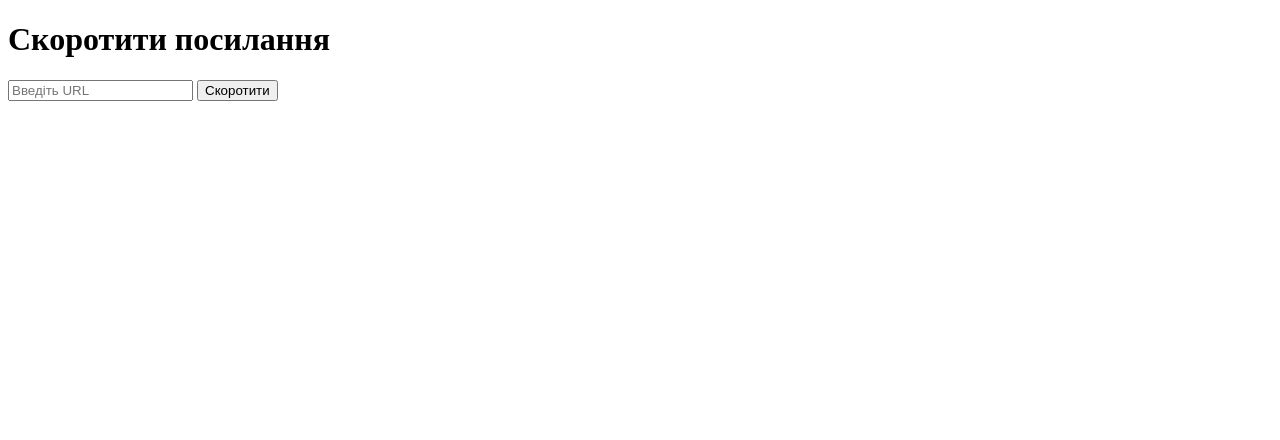
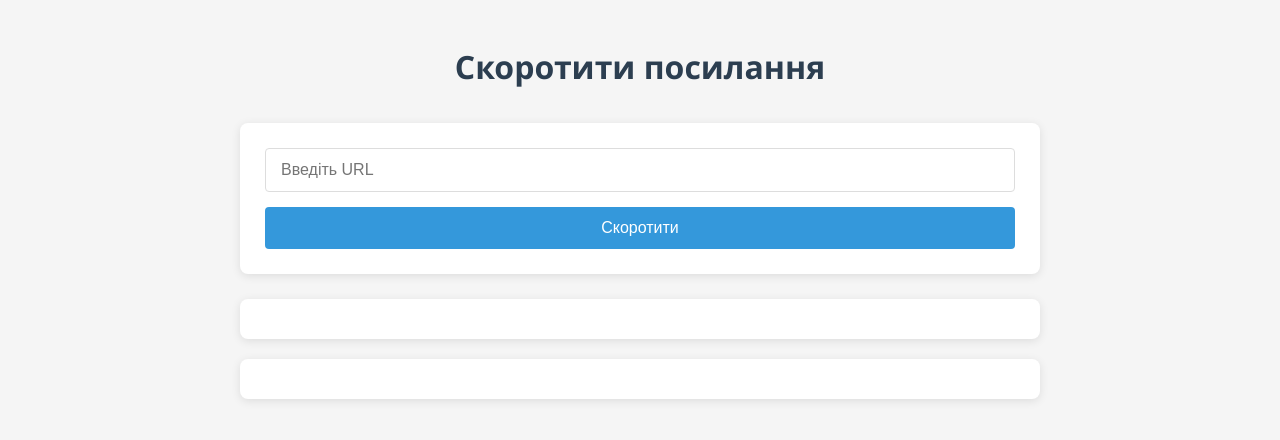
Before and after one commit to stillness03/Link_shortening_service, a Django app: page / in a window 1280 px wide. Shown: the top 440 px of the page. Run offline with Django 5.2, Linux system fonts and the light colour scheme.

Commit message:
Added requirements.txt and static/css

```diff
--- a/link_shortening/api_shortening_link/models.py
+++ b/link_shortening/api_shortening_link/models.py
@@ -4,7 +4,7 @@ from datetime import timedelta
 
 
 def get_default():
-    return timezone.now() + timedelta(minutes=3)
+    return timezone.now() + timedelta(minutes=1)
 
 
 class ShortenedLink(models.Model):
--- /dev/null
+++ b/link_shortening/api_shortening_link/static/css/base.css
@@ -0,0 +1,97 @@
+body {
+  font-family: "Segoe UI", Tahoma, Geneva, Verdana, sans-serif;
+  line-height: 1.6;
+  margin: 0;
+  padding: 20px;
+  background-color: #f5f5f5;
+  color: #333;
+  max-width: 800px;
+  margin: 0 auto;
+}
+
+h1 {
+  color: #2c3e50;
+  text-align: center;
+  margin-bottom: 30px;
+  font-weight: 600;
+}
+
+#shorten-form {
+  display: flex;
+  flex-direction: column;
+  gap: 15px;
+  background: white;
+  padding: 25px;
+  border-radius: 8px;
+  box-shadow: 0 2px 10px rgba(0, 0, 0, 0.1);
+}
+
+#shorten-form input[type="url"] {
+  padding: 12px 15px;
+  border: 1px solid #ddd;
+  border-radius: 4px;
+  font-size: 16px;
+  transition: border-color 0.3s;
+}
+
+#shorten-form input[type="url"]:focus {
+  border-color: #3498db;
+  outline: none;
+  box-shadow: 0 0 0 2px rgba(52, 152, 219, 0.2);
+}
+
+#shorten-form button {
+  background-color: #3498db;
+  color: white;
+  border: none;
+  padding: 12px 20px;
+  border-radius: 4px;
+  cursor: pointer;
+  font-size: 16px;
+  font-weight: 500;
+  transition: background-color 0.3s;
+}
+
+#shorten-form button:hover {
+  background-color: #2980b9;
+}
+
+#result {
+  margin-top: 25px;
+  background: white;
+  padding: 20px;
+  border-radius: 8px;
+  box-shadow: 0 2px 10px rgba(0, 0, 0, 0.1);
+}
+
+#result a {
+  color: #3498db;
+  text-decoration: none;
+  font-weight: 500;
+}
+
+#result a:hover {
+  text-decoration: underline;
+}
+
+#qr-container {
+  background: white;
+  padding: 20px;
+  border-radius: 8px;
+  box-shadow: 0 2px 10px rgba(0, 0, 0, 0.1);
+  text-align: center;
+}
+
+#qr-container p {
+  margin-top: 0;
+  font-weight: 500;
+  color: #2c3e50;
+}
+
+[style*="color:red"] {
+  color: #e74c3c !important;
+  padding: 10px;
+  background-color: #fadbd8;
+  border-radius: 4px;
+  border-left: 4px solid #e74c3c;
+}
--- a/link_shortening/api_shortening_link/templates/main.html
+++ b/link_shortening/api_shortening_link/templates/main.html
@@ -4,6 +4,7 @@
     <meta charset="UTF-8" />
     <title>Скорочення посилань</title>
     <meta name="csrf-token" content="{{ csrf_token }}" />
+    <link rel="stylesheet" href="/static/css/base.css" />
   </head>
   <body>
     <h1>Скоротити посилання</h1>
--- a/link_shortening/api_shortening_link/views.py
+++ b/link_shortening/api_shortening_link/views.py
@@ -35,10 +35,14 @@ def created_shortenedLink(request):
         short_code = get_random_string(6)
 
     try:
-        link = ShortenedLink.objects.create(
-            original_url=original_url,
-            short_code=short_code
-        )
+        link_data = {
+            'original_url': original_url,
+            'short_code': short_code
+        }
+        if expires_at:
+            link_data['expires_at'] = expires_at
+
+        link = ShortenedLink.objects.create(**link_data)
 
         short_url = request.build_absolute_uri(f"/{short_code}")
         qr = qrcode.make(short_url)
@@ -62,7 +66,7 @@ def redirect_original(request, short_code):
         link = ShortenedLink.objects.get(short_code=short_code)
 
         if link.expires_at and timezone.now() > link.expires_at:
-            return HttpResponse("Посилання неактивне", status=410)
+            return HttpResponse("<p style='color:red;'>Силка не дійсна (протермінована)</p>", status=410)
 
         ip = get_client_ip(request)
         user_agent = request.META.get('HTTP_USER_AGENT', '')
@@ -76,7 +80,7 @@ def redirect_original(request, short_code):
         return HttpResponseRedirect(link.original_url)
 
     except ShortenedLink.DoesNotExist:
-        return HttpResponse("Посилання не знайдено", status=404)
+        return HttpResponse("<p style='color:red;'>Посилання не знайдено</p>", status=404)
 
 
 def get_client_ip(request):
```
Also changed, not shown: link_shortening/requirements.txt (added, +9 -0 lines), link_shortening/db.sqlite3.
